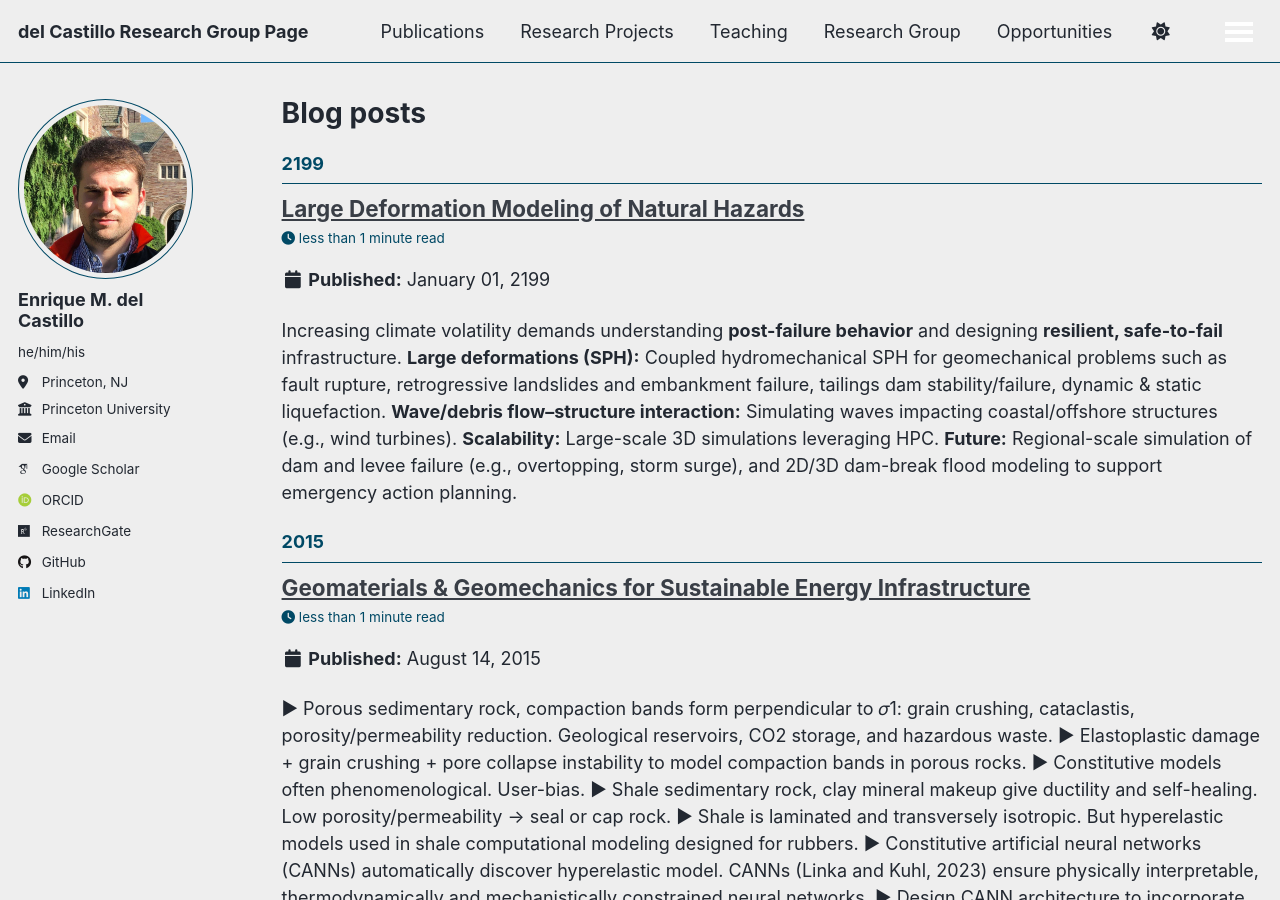
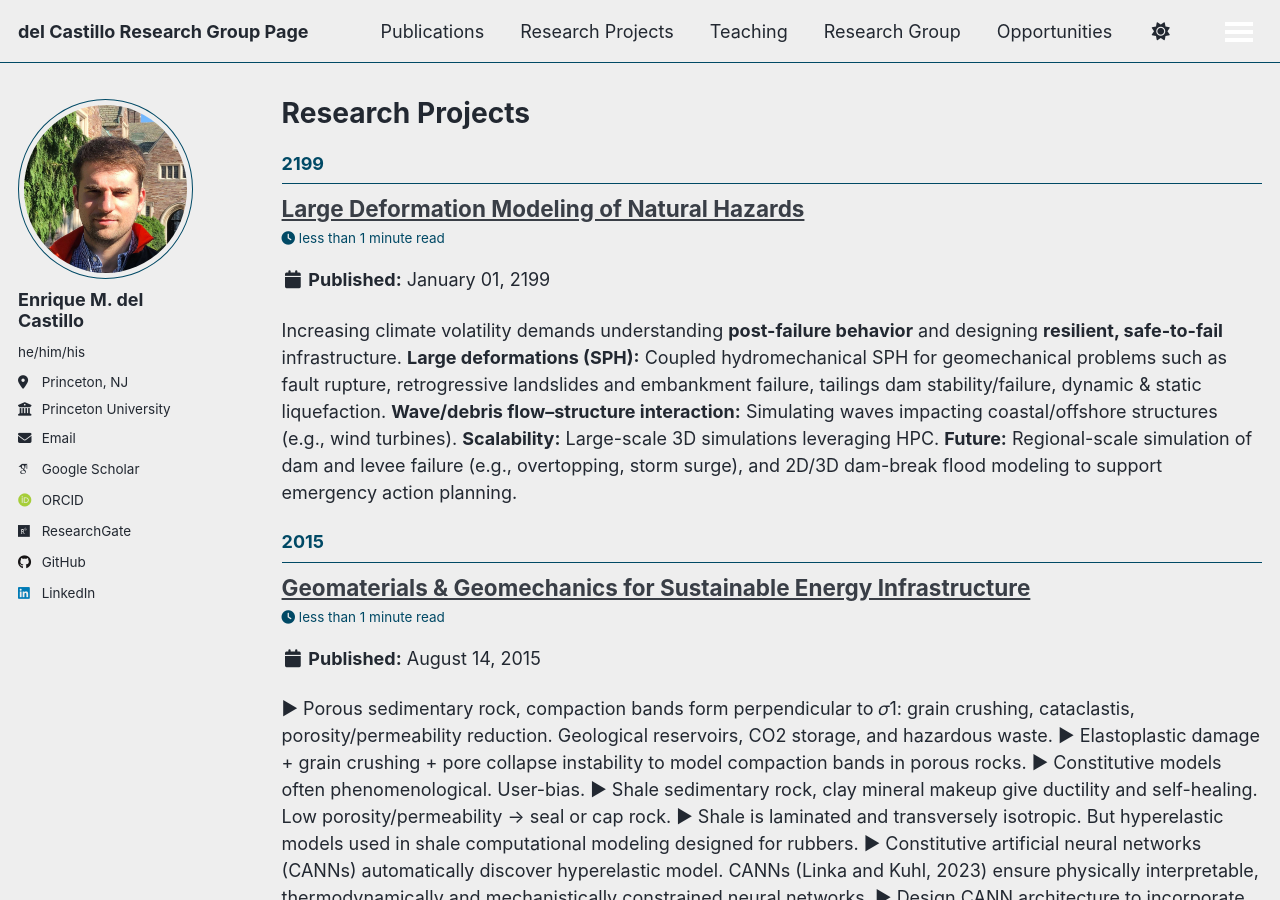
Before and after one commit to emdc19/emdcwebsite, a Jekyll site: the page built from _pages/year-archive.html, in a window 1280 px wide and 900 px high. Built offline with Jekyll 4.4.1, drawn with Linux system fonts in a browser that asks for light colours; some web fonts are replaced; a script that is not in the unit is left out.

Commit message:
Update year-archive.html

```diff
--- a/_pages/year-archive.html
+++ b/_pages/year-archive.html
@@ -1,7 +1,7 @@
 ---
 layout: archive
 permalink: /year-archive/
-title: "Blog posts"
+title: "Research Projects"
 author_profile: true
 redirect_from:
   - /wordpress/blog-posts/
```
